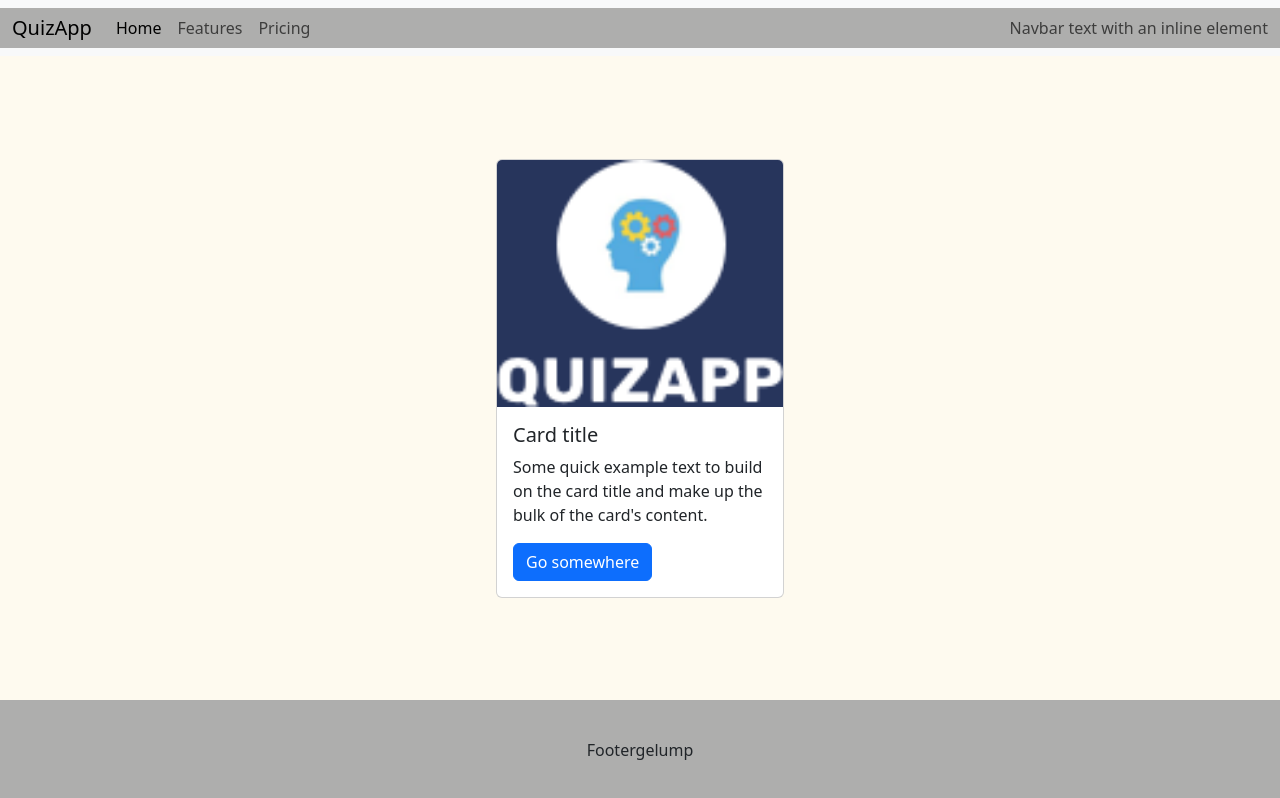
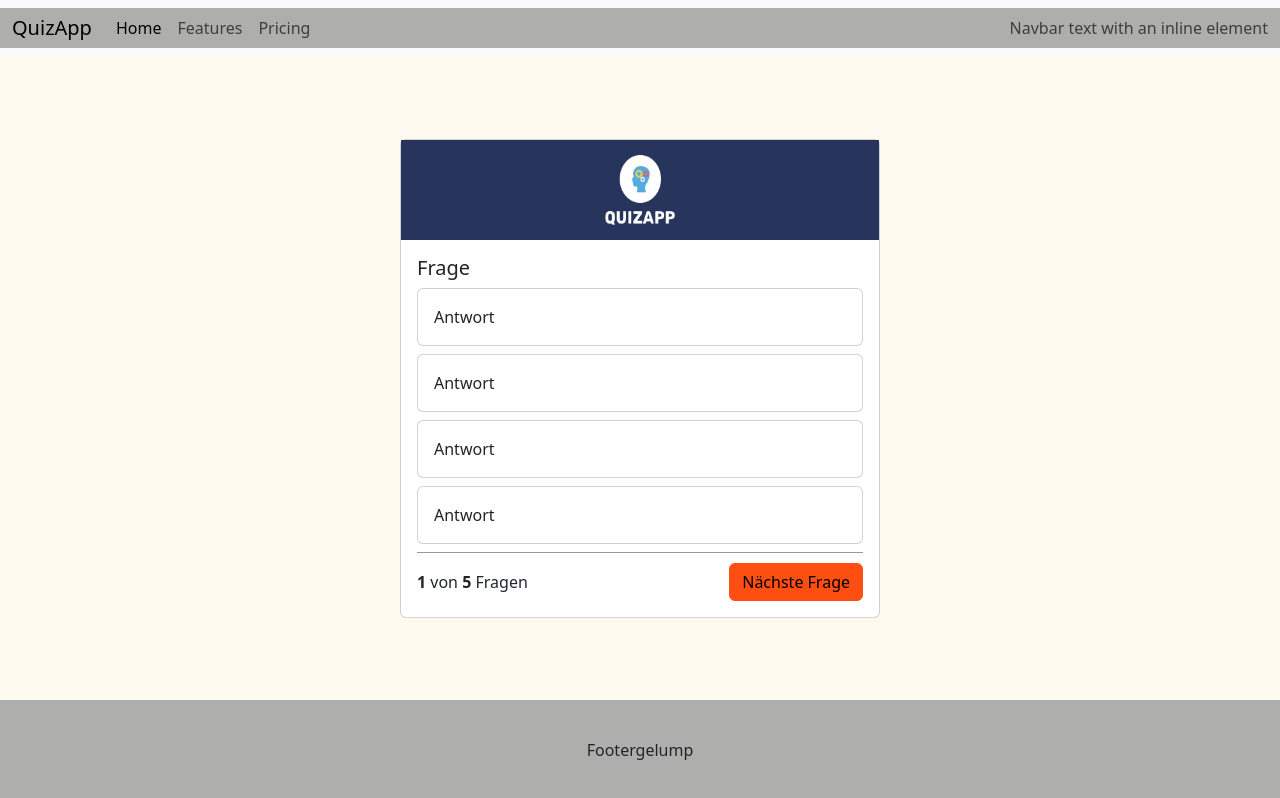
Before and after one commit to ChristianPohlschneider/quizapp, a plain HTML site: page index.html in a window 1280 px wide. Drawn offline with nearby package versions, Linux system fonts and the light colour scheme.

Commit message:
card styling

```diff
--- a/index.html
+++ b/index.html
@@ -65,13 +65,44 @@
     </header>
 
     <div class="mainDiv">
-        <div class="card" style="width: 18rem;">
-            <img src="./img/logo.png" class="card-img-top" alt="brain image">
+        <div class="card" >
+            <div class="cardImgDiv">
+                <img src="./img/logo.png" class="card-img-top" alt="brain image">
+            </div>
             <div class="card-body">
-                <h5 class="card-title">Card title</h5>
-                <p class="card-text">Some quick example text to build on the card title and make up the bulk of the
-                    card's content.</p>
-                <a href="#" class="btn btn-primary">Go somewhere</a>
+                <h5 class="card-title">Frage</h5>
+
+                <div class="card mb-2">
+                    <div class="card-body">
+                        Antwort
+                    </div>
+                </div>
+
+                <div class="card mb-2">
+                    <div class="card-body">
+                        Antwort
+                    </div>
+                </div>
+
+                <div class="card mb-2">
+                    <div class="card-body">
+                        Antwort
+                    </div>
+                </div>
+
+                <div class="card mb-2">
+                    <div class="card-body">
+                        Antwort
+                    </div>
+                </div>
+
+                <div class="question-footer">
+                    <span>
+                    <b>1</b> von <b>5</b> Fragen
+                </span>
+                    <button class="btn btn-warning">Nächste Frage</button>
+                </div>
+
             </div>
         </div>
     </div>
--- a/style.css
+++ b/style.css
@@ -15,15 +15,51 @@ header {
     background-color: rgb(174, 174, 173) !important;
 }
 
+.card {
+    width: 100%;
+}
+
 .mainDiv {
+    width: 30rem;
     display: flex;
     justify-content: center;
     align-items: center;
 }
 
-.card-img-top {
+.cardImgDiv {
+    display: flex;
+    justify-content: center;
+    align-items: center;
+    width: 100%;
+    height: 100px;
     background-color: rgb(39, 53, 92);
 }
+
+.card-img-top {
+    height: 70px;
+    width: 70px !important;
+}
+
+.question-footer {
+    border-top: 1px solid rgba(0, 0, 0, 0.4);
+    display: flex;
+    justify-content: space-between;
+    align-items: center;
+    padding-top: 10px;
+}
+
+.btn-warning {
+    --bs-btn-bg: #FF4E11 !important;
+    --bs-btn-border-color: #FF4E11 !important;
+    --bs-btn-hover-bg: hsl(21, 100%, 66%) !important;
+    --bs-btn-hover-border-color: hsl(21, 100%, 66%) !important;
+    --bs-btn-active-bg: hsl(21, 100%, 66%) !important;
+    --bs-btn-active-border-color: hsl(21, 100%, 66%) !important;
+    --bs-btn-disabled-bg: #FF4E11 !important;
+    --bs-btn-disabled-border-color: #FF4E11 !important;
+}
+
+
 
 footer {
     height: 100px;
```
